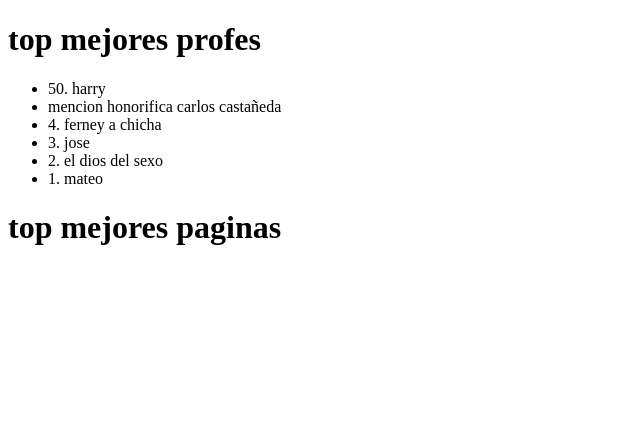
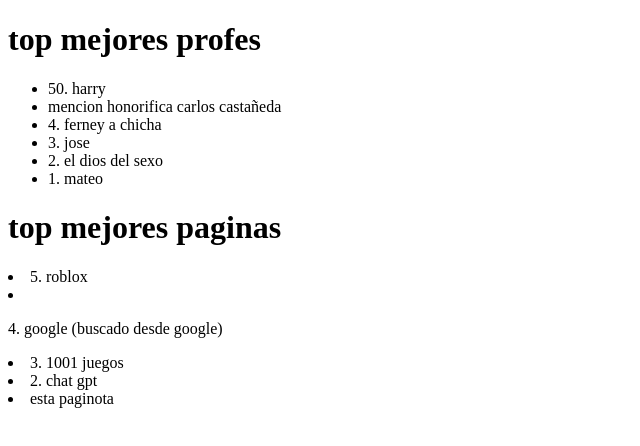
Before and after one commit to tupapitoalbareto/mariapaula, a plain HTML site: page index.html in a window 1280 px wide. Shown: the whole page, without its empty margins (0-640 px from the left). Drawn offline with Linux system fonts and the light colour scheme.

Commit message:
el super top

```diff
--- a/index.html
+++ b/index.html
@@ -16,6 +16,10 @@
         <li>1. mateo</li>
     </ul>
     <h1>top mejores paginas</h1>
-
+    <li>5. roblox</li>
+    <li><p>4. google (buscado desde google)</p></li>
+    <li>3. 1001 juegos</li>
+    <li>2. chat gpt</li>
+    <li><a href="https://es.pornhub.com/"></a>esta paginota</li>
 </body>
 </html>
```
